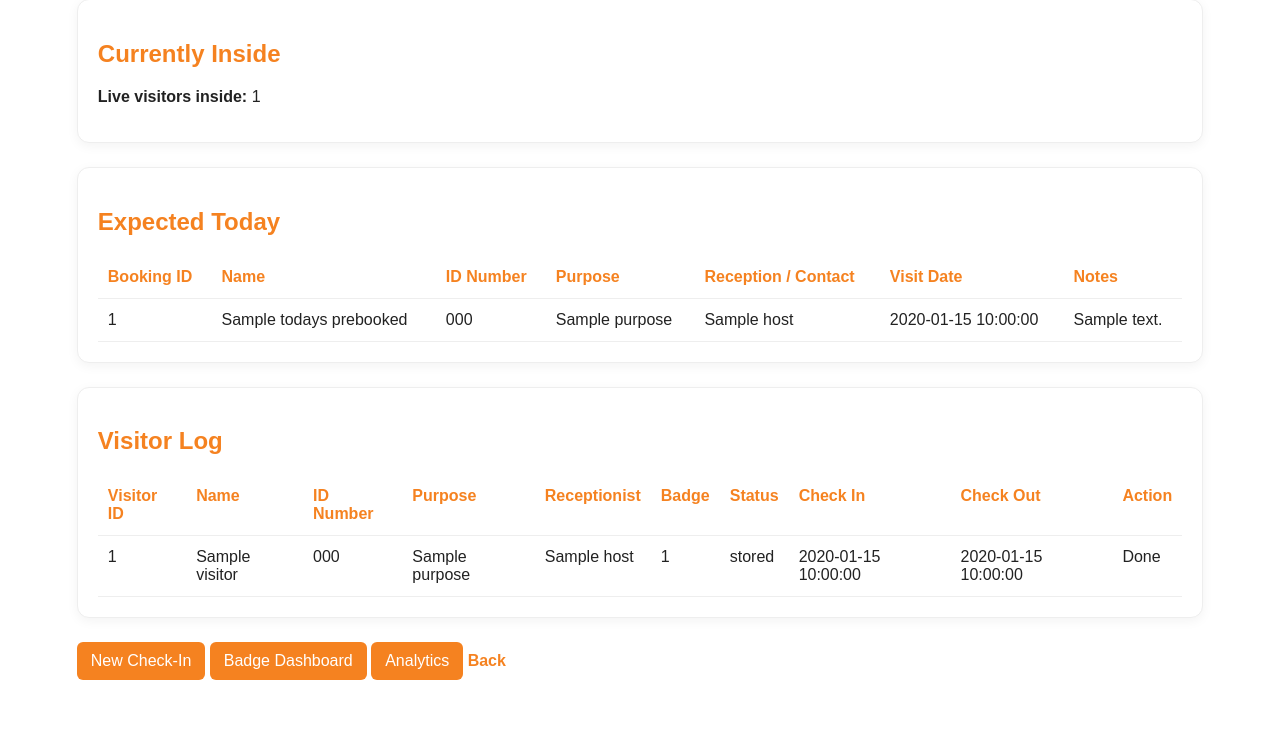
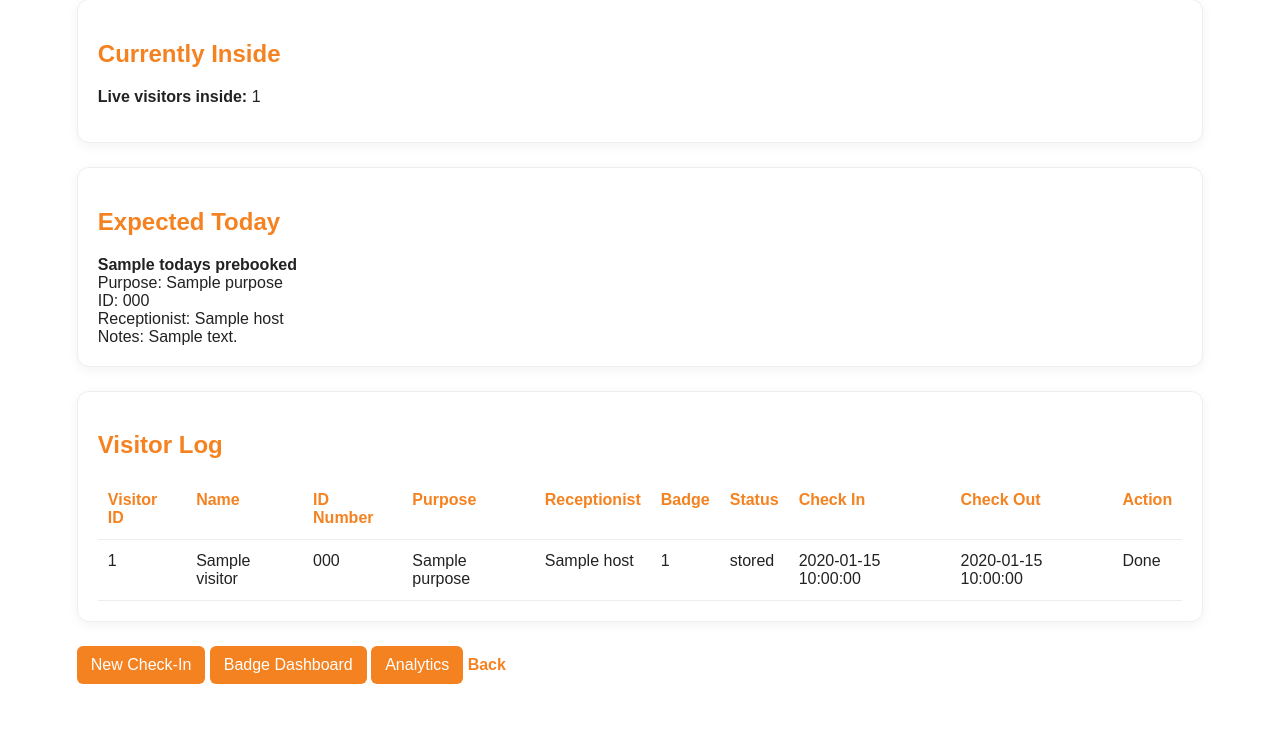
Before and after one commit to amberg710/visitor_delivery_demo-, a Flask app: template templates/visitors.html in a window 1280 px wide. Shown: the part 111-855 px from the top of the page. Before the commit the page ends 791 px from the top, so only its background shows below. Run offline with Flask 3, Linux system fonts and the light colour scheme; the template is opened without the code that fills it: most values are stand-ins (such as "Sample title", 1, 10 or a date in 2020); parts of the project's set-up code (start-up, migrations or seed data) failed here and were passed over.

Commit message:
Update visitors.html

```diff
--- a/templates/visitors.html
+++ b/templates/visitors.html
@@ -18,31 +18,19 @@
         <h2>Expected Today</h2>
 
         {% if todays_prebooked %}
-        <table>
-            <tr>
-                <th>Booking ID</th>
-                <th>Name</th>
-                <th>ID Number</th>
-                <th>Purpose</th>
-                <th>Reception / Contact</th>
-                <th>Visit Date</th>
-                <th>Notes</th>
-            </tr>
-
-            {% for p in todays_prebooked %}
-            <tr>
-                <td>{{ p.get("BookingID", "") }}</td>
-                <td>{{ p.get("Name", "") }}</td>
-                <td>{{ p.get("IDNumber", "") }}</td>
-                <td>{{ p.get("Purpose", "") }}</td>
-                <td>{{ p.get("Host", "") }}</td>
-                <td>{{ p.get("VisitDate", "") }}</td>
-                <td>{{ p.get("Notes", "") }}</td>
-            </tr>
-            {% endfor %}
-        </table>
+            <div class="expected-list">
+                {% for p in todays_prebooked %}
+                    <div class="expected-item">
+                        <strong>{{ p.get("Name", "") }}</strong><br>
+                        <span>Purpose: {{ p.get("Purpose", "") }}</span><br>
+                        <span>ID: {{ p.get("IDNumber", "") }}</span><br>
+                        <span>Receptionist: {{ p.get("Host", "") }}</span><br>
+                        <span>Notes: {{ p.get("Notes", "") }}</span>
+                    </div>
+                {% endfor %}
+            </div>
         {% else %}
-            <p>No prebooked visitors for today.</p>
+            <p>No expected visitors for today.</p>
         {% endif %}
     </div>
 
```
